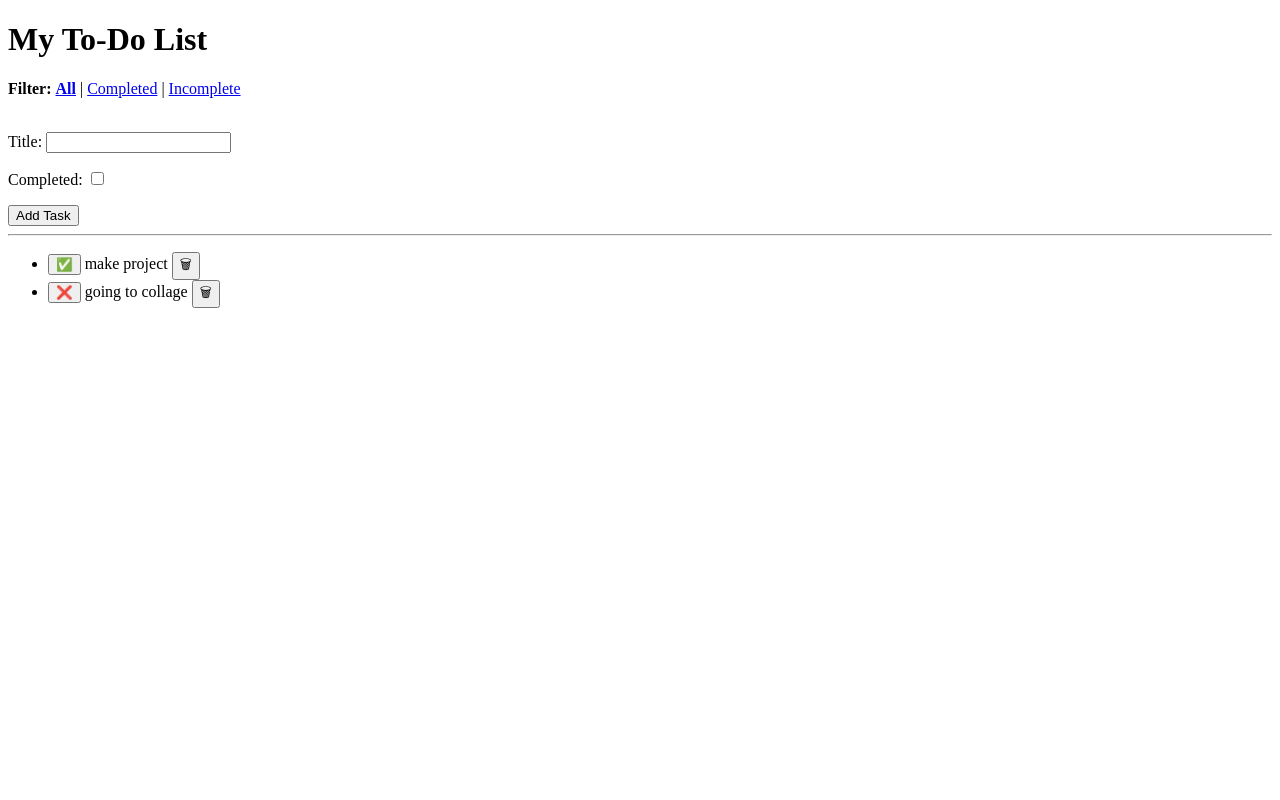
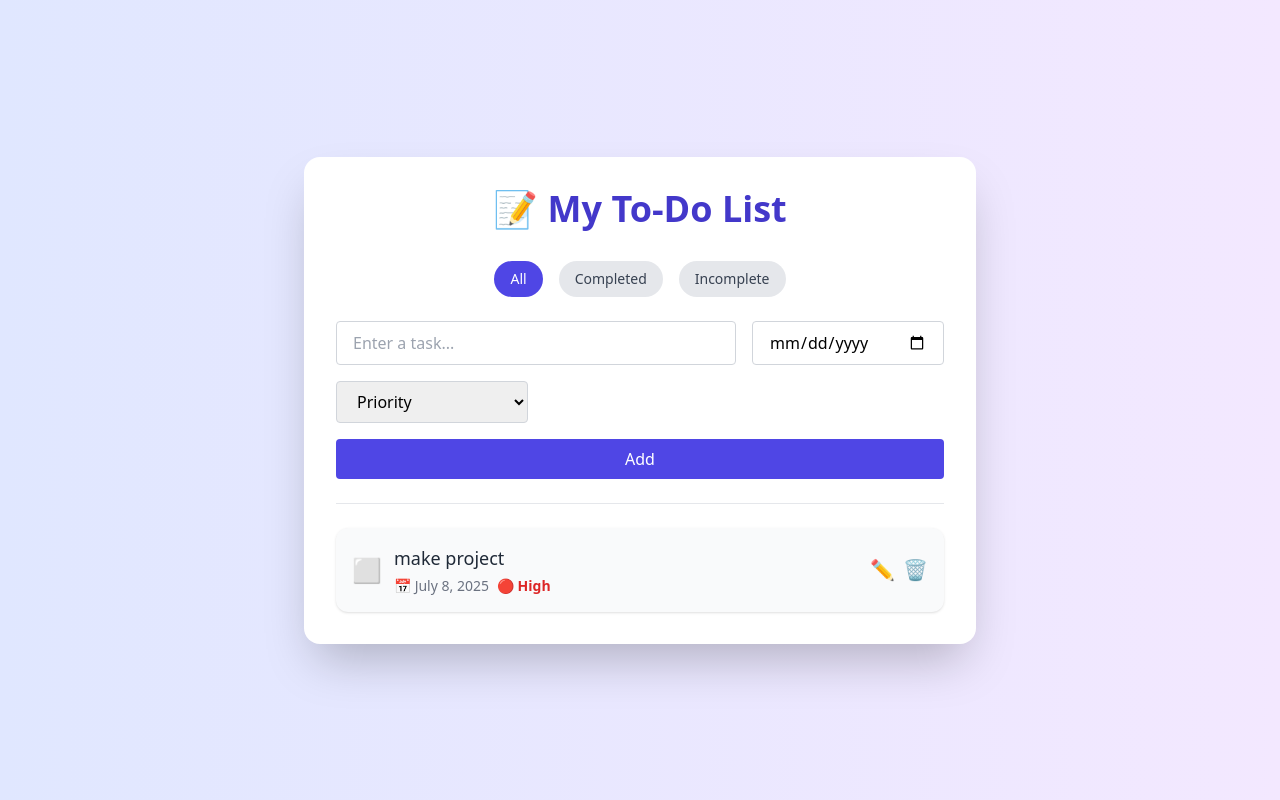
Before and after one commit to Lokeswar72/To-Do-List-app, a Django app: page / in a window 1280 px wide. Run offline with Django 5.2, Linux system fonts and the light colour scheme; data comes from the database, SQL or seed files in the repository; some libraries are stand-ins or nearby versions.

Commit message:
Added due date, priority, and edit feature to tasks
Introduced 'due_date' and 'priority' fields to the Task model, updated forms and templates to support these fields, and enhanced the UI with Tailwind CSS. Added an edit_task view and corresponding URL to allow editing tasks inline. Improved the task list display and filtering, and updated settings to use a custom templates directory.

```diff
--- a/todo_project/todo/forms.py
+++ b/todo_project/todo/forms.py
@@ -4,4 +4,14 @@
 class TaskForm(forms.ModelForm):
     class Meta:
         model = Task
-        fields = ['title', 'completed']
+        fields = ['title', 'due_date', 'priority']
+        widgets = {
+            'title': forms.TextInput(attrs={
+                'placeholder': 'Enter a task...',
+                'class': 'flex-1 px-4 py-2 rounded border border-gray-300 focus:ring-2 focus:ring-indigo-400 focus:outline-none'
+            }),
+            'due_date': forms.DateInput(attrs={
+                'type': 'date',
+                'class': 'px-4 py-2 rounded border border-gray-300 focus:ring-2 focus:ring-indigo-400 focus:outline-none'
+            })
+        }
--- a/todo_project/todo/models.py
+++ b/todo_project/todo/models.py
@@ -1,9 +1,16 @@
 from django.db import models
 
 class Task(models.Model):
-    title = models.CharField(max_length=200)
+    PRIORITY_CHOICES = [
+        ('High', 'High'),
+        ('Medium', 'Medium'),
+        ('Low', 'Low'),
+    ]
+
+    title = models.CharField(max_length=255)
     completed = models.BooleanField(default=False)
-    created = models.DateTimeField(auto_now_add=True)
+    due_date = models.DateField(null=True, blank=True)  # Existing field
+    priority = models.CharField(max_length=10, choices=PRIORITY_CHOICES, null=True, blank=True)  # NEW
 
     def __str__(self):
         return self.title
--- a/todo_project/todo/templates/todo/index.html
+++ b/todo_project/todo/templates/todo/index.html
@@ -1,53 +1,112 @@
 <!DOCTYPE html>
-<html>
+<html lang="en">
 <head>
+    <meta charset="UTF-8">
     <title>To-Do List</title>
+    <script src="https://cdn.tailwindcss.com"></script>
+    <script src="https://cdn.jsdelivr.net/npm/alpinejs@3.x.x/dist/cdn.min.js" defer></script>
 </head>
-<body>
-    <h1>My To-Do List</h1>
+<body class="bg-gradient-to-r from-indigo-100 to-purple-100 min-h-screen flex items-center justify-center px-4 py-12">
+    <div class="bg-white shadow-2xl rounded-2xl p-8 w-full max-w-2xl">
+        <h1 class="text-4xl font-bold text-center text-indigo-700 mb-8">📝 My To-Do List</h1>
 
         <!-- Filter Buttons -->
-    <div>
-        <strong>Filter:</strong>
-        <a href="?filter=all" {% if filter_option == 'all' %}style="font-weight:bold"{% endif %}>All</a> |
-        <a href="?filter=completed" {% if filter_option == 'completed' %}style="font-weight:bold"{% endif %}>Completed</a> |
-        <a href="?filter=incomplete" {% if filter_option == 'incomplete' %}style="font-weight:bold"{% endif %}>Incomplete</a>
+        <div class="flex justify-center gap-4 mb-6 text-sm">
+            <a href="?filter=all" class="px-4 py-2 rounded-full {% if filter_option == 'all' %}bg-indigo-600 text-white{% else %}bg-gray-200 text-gray-700{% endif %} hover:bg-indigo-500 hover:text-white transition">All</a>
+            <a href="?filter=completed" class="px-4 py-2 rounded-full {% if filter_option == 'completed' %}bg-green-500 text-white{% else %}bg-gray-200 text-gray-700{% endif %} hover:bg-green-400 hover:text-white transition">Completed</a>
+            <a href="?filter=incomplete" class="px-4 py-2 rounded-full {% if filter_option == 'incomplete' %}bg-yellow-500 text-white{% else %}bg-gray-200 text-gray-700{% endif %} hover:bg-yellow-400 hover:text-white transition">Incomplete</a>
         </div>
 
-    <br>
-
         <!-- Add Task Form -->
-    <form method="POST">
+        <form method="POST" class="grid sm:grid-cols-3 gap-4 mb-6">
             {% csrf_token %}
-        {{ form.as_p }}
-        <button type="submit">Add Task</button>
+            <input type="text" name="title" placeholder="Enter a task..." class="col-span-2 px-4 py-2 rounded border border-gray-300 focus:ring-2 focus:ring-indigo-400 focus:outline-none">
+            <input type="date" name="due_date" class="px-4 py-2 rounded border border-gray-300 focus:ring-2 focus:ring-indigo-400 focus:outline-none">
+            <select name="priority" class="px-4 py-2 rounded border border-gray-300 focus:ring-2 focus:ring-indigo-400 focus:outline-none">
+                <option value="">Priority</option>
+                <option value="High">🔴 High</option>
+                <option value="Medium">🟡 Medium</option>
+                <option value="Low">🟢 Low</option>
+            </select>
+            <button type="submit" class="bg-indigo-600 text-white px-6 py-2 rounded hover:bg-indigo-700 transition sm:col-span-3">Add</button>
         </form>
 
-    <hr>
+        <hr class="mb-6">
 
         <!-- Task List -->
-    <ul>
+        <ul class="space-y-4">
             {% for task in tasks %}
-            <li>
-                <!-- Toggle Button -->
-                <form action="{% url 'toggle_task' task.id %}" method="post" style="display:inline;">
+                <li class="flex items-center justify-between bg-gray-50 p-4 rounded-xl shadow hover:shadow-md transition">
+                    {% if edit_id == task.id %}
+                        <!-- Edit Mode -->
+                        <form action="{% url 'edit_task' task.id %}" method="post" class="flex flex-1 items-center gap-4">
                             {% csrf_token %}
-                    <button type="submit">
-                        {% if task.completed %}✅{% else %}❌{% endif %}
+                            {{ edit_form.title }}
+                            {{ edit_form.due_date }}
+                            {{ edit_form.priority }}
+                            <button type="submit" class="bg-green-500 text-white px-4 py-2 rounded hover:bg-green-600 transition">Save</button>
+                            <a href="{% url 'index' %}" class="text-gray-500 hover:text-gray-700 px-2 py-2">Cancel</a>
+                        </form>
+                    {% else %}
+                        <!-- Display Mode -->
+                        <div class="flex flex-col sm:flex-row sm:items-center sm:gap-4">
+                            <div class="flex items-center gap-3">
+                                <form action="{% url 'toggle_task' task.id %}" method="post">
+                                    {% csrf_token %}
+                                    <button type="submit" class="text-2xl">
+                                        {% if task.completed %}✅{% else %}⬜{% endif %}
                                     </button>
                                 </form>
+                                <div>
+                                    <span class="text-lg {% if task.completed %}line-through text-gray-400{% else %}text-gray-800{% endif %}">
+                                        {{ task.title }}
+                                    </span>
+                                    <div class="text-sm text-gray-500 flex items-center gap-2 mt-1">
+                                        {% if task.due_date %}<span>📅 {{ task.due_date }}</span>{% endif %}
+                                        {% if task.priority %}
+                                            {% if task.priority == 'High' %}
+                                                <span class="text-red-600 font-semibold">🔴 High</span>
+                                            {% elif task.priority == 'Medium' %}
+                                                <span class="text-yellow-600 font-semibold">🟡 Medium</span>
+                                            {% elif task.priority == 'Low' %}
+                                                <span class="text-green-600 font-semibold">🟢 Low</span>
+                                            {% endif %}
+                                        {% endif %}
+                                    </div>
+                                </div>
+                            </div>
+                        </div>
 
-                {{ task.title }}
+                        <!-- Edit / Delete Buttons -->
+                        <div class="flex items-center gap-2" x-data="{ open: false }">
+                            <a href="{% url 'edit_task' task.id %}" class="text-yellow-500 hover:text-yellow-700 text-xl transition">✏️</a>
+                            <button @click="open = true" class="text-red-500 hover:text-red-700 text-xl transition">🗑</button>
 
-                <!-- Delete Button -->
-                <form action="{% url 'delete_task' task.id %}" method="post" style="display:inline;">
+                            <!-- Delete Modal -->
+                            <div x-show="open" x-transition class="fixed inset-0 bg-black bg-opacity-50 flex items-center justify-center z-50">
+                                <div class="bg-white p-6 rounded-xl shadow-xl w-full max-w-sm" @click.away="open = false">
+                                    <h2 class="text-lg font-semibold text-gray-800 mb-4">Confirm Delete</h2>
+                                    <p class="text-gray-600 mb-6">Are you sure you want to delete <strong>{{ task.title }}</strong>?</p>
+                                    <div class="flex justify-end gap-4">
+                                        <button @click="open = false" class="px-4 py-2 rounded bg-gray-300 hover:bg-gray-400 text-gray-800">
+                                            Cancel
+                                        </button>
+                                        <form action="{% url 'delete_task' task.id %}" method="post">
                                             {% csrf_token %}
-                    <button type="submit">🗑</button>
+                                            <button type="submit" class="px-4 py-2 rounded bg-red-600 text-white hover:bg-red-700">
+                                                Delete
+                                            </button>
                                         </form>
+                                    </div>
+                                </div>
+                            </div>
+                        </div>
+                    {% endif %}
                 </li>
             {% empty %}
-            <li>No tasks yet.</li>
+                <li class="text-center text-gray-500 text-lg">No tasks yet.</li>
             {% endfor %}
         </ul>
+    </div>
 </body>
 </html>
--- a/todo_project/todo/urls.py
+++ b/todo_project/todo/urls.py
@@ -5,4 +5,6 @@
     path('', views.index, name='index'),
     path('toggle/<int:task_id>/', views.toggle_task, name='toggle_task'),
     path('delete/<int:task_id>/', views.delete_task, name='delete_task'),
+    path('edit/<int:task_id>/', views.edit_task, name='edit_task'),
+
 ]
--- a/todo_project/todo/views.py
+++ b/todo_project/todo/views.py
@@ -2,6 +2,25 @@
 from .models import Task
 from .forms import TaskForm
 from django.shortcuts import get_object_or_404
+
+
+def edit_task(request, task_id):
+    task = get_object_or_404(Task, id=task_id)
+    if request.method == 'POST':
+        form = TaskForm(request.POST, instance=task)
+        if form.is_valid():
+            form.save()
+            return redirect('index')
+    else:
+        form = TaskForm(instance=task)
+    tasks = Task.objects.all()
+    return render(request, 'todo/index.html', {
+        'form': TaskForm(),
+        'tasks': tasks,
+        'edit_form': form,
+        'edit_id': task_id
+    })
+
 
 def index(request):
     filter_option = request.GET.get('filter', 'all')
--- a/todo_project/todo_project/settings.py
+++ b/todo_project/todo_project/settings.py
@@ -55,7 +55,7 @@
 TEMPLATES = [
     {
         'BACKEND': 'django.template.backends.django.DjangoTemplates',
-        'DIRS': [],
+        'DIRS': [BASE_DIR / "templates"],
         'APP_DIRS': True,
         'OPTIONS': {
             'context_processors': [
```
Also changed, not shown: todo_project/db.sqlite3, todo_project/todo/migrations/0002_remove_task_created_task_due_date_alter_task_title.py (added), todo_project/todo/migrations/0003_task_priority.py (added). Lines whose indentation alone changed are shown as unchanged.
